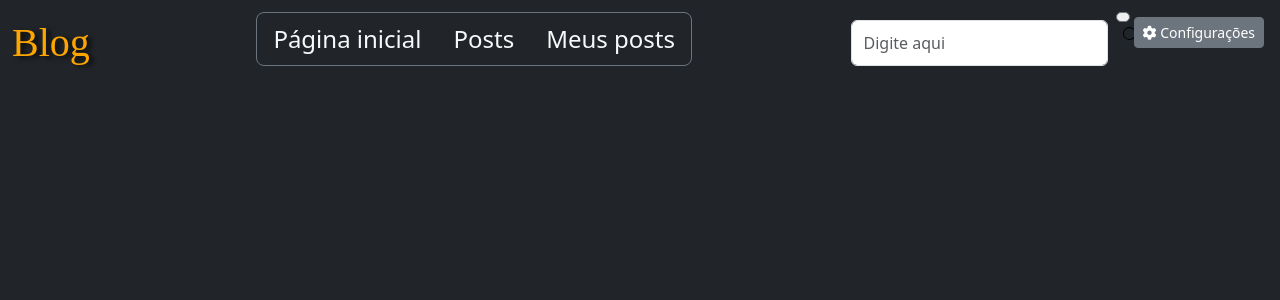
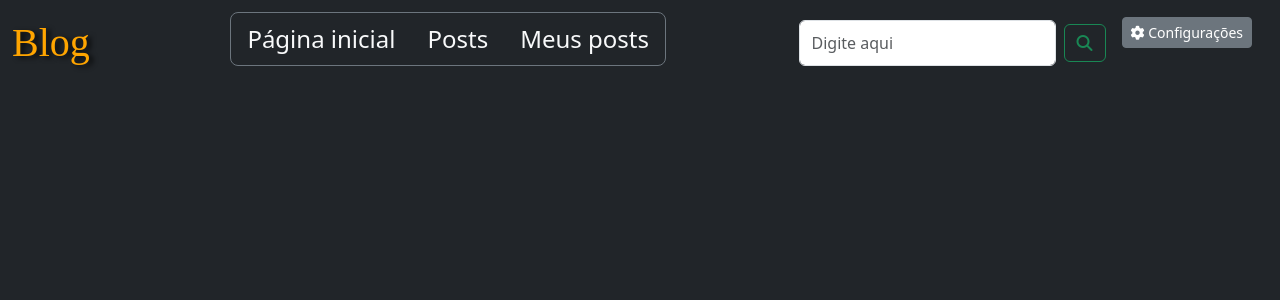
Before and after one commit to hannagabyy/blogproject, a PHP site: page /defaultHtml.php in a window 1280 px wide. Shown: the top 300 px of the page. Run offline with PHP 8.4, Linux system fonts and the light colour scheme; some libraries are stand-ins or nearby versions; some web fonts are replaced.

Commit message:
Arrumando o front do botão pesquisar

```diff
--- a/defaultHtml.php
+++ b/defaultHtml.php
@@ -25,31 +25,27 @@
 
                     <div class="offcanvas-body">
                         <ul class="navbar-nav mx-auto border border-secondary rounded-3 mb-2">
-                            <li class="nav-item mx-2">
-                                <a class="nav-link active text-light" aria-current="page" href="#">Página inicial</a>
+                            <li class="nav-item mx-2 nav-menu-item ">
+                                <a class="nav-link active text-light " aria-current="page" href="#">Página inicial</a>
                             </li>
-                            <li class="nav-item mx-2">
-                                <a class="nav-link text-light" href="../posts/post.php">Posts</a>
+                            <li class="nav-item mx-2 nav-menu-item">
+                                <a class="nav-link text-light " href="../posts/post.php">Posts</a>
                              </li>
-                             <li class="nav-item mx-2">
-                                <a class="nav-link text-light" href="../posts/post.php">Meus posts</a>
+                             <li class="nav-item mx-2 nav-menu-item">
+                                <a class="nav-link text-light " href="../posts/post.php">Meus posts</a>
                              </li>
 
                         </ul>
                         <form class="d-flex g-3" role="search">
                             <input class="form-control m-2" type="search" placeholder="Digite aqui" aria-label="Search">
-                            <button class="pesquisa__submit border border-secondary bg- transparent rounded-3" type="submit">
-                                <svg xmlns="http://www.w3.org/2000/svg" width="16" height="16" fill="currentColor" class="bi bi-search" viewBox="0 0 16 16">
-                                    <path d="M11.742 10.344a6.5 6.5 0 1 0-1.397 1.398h-.001c.03.04.062.078.098.115l3.85 3.85a1 1 0 0 0 1.415-1.414l-3.85-3.85a1.007 1.007 0 0 0-.115-.1zM12 6.5a5.5 5.5 0 1 1-11 0 5.5 5.5 0 0 1 11 0"/>
-                                </svg>
-                             </button>
+                            <button class="btn btn-outline-success w-40 h-70 m-auto" type="submit"> <i class="fa-solid fa-magnifying-glass"></i></button>
                         </form>
 
                             <div class="offcanvas-body">
                                 <ul class="navbar-nav">
                                     <div class="dropdown">
                                     <li class="nav-item dropdown">
-                                            <button class="btn btn-secondary  btn-sm m-1" type="button" data-bs-toggle="dropdown" aria-expanded="false">
+                                            <button class="btn btn-secondary btn-sm m-1 mx-3 m-auto" type="button" data-bs-toggle="dropdown" aria-expanded="false">
                                                 <i class="fa-solid fa-gear" style="color: #fff;"></i>
                                                 Configurações
                                             </button>
--- a/style/cadastrar.css
+++ b/style/cadastrar.css
@@ -1,13 +1,9 @@
-:root{
-    --bg-color: #CACACA;
-}
 
 html{
     height: 100%;
 }
 
 body{
-    background-color: var(--bg-color);
     height: 100%;
 }
 
--- a/style/home.css
+++ b/style/home.css
@@ -1,4 +1,6 @@
 @import url('https://fonts.googleapis.com/css2?family=Agbalumo&family=Poppins:wght@300;400;500;700&display=swap');
+@import url('../style/style.css');
+
 :root{
     --bg-color: #212529;
     --font-color:#525252;
@@ -17,6 +19,7 @@ html{
     font-family: 'Agbalumo';
     text-shadow: 4px 2px 5px rgba(0,0,0,0.75);
 }
+
 .pesquisa__submit{
     width: 10px;
     height: 10px;
--- a/style/index.css
+++ b/style/style.css
@@ -1,3 +1,4 @@
+/*
 :root{
     --bg-color: #1f1f1f;
     --font-color:#525252;;
@@ -25,3 +26,4 @@ main i{
 #usuario, #senha{
     width: 250px;
 }
+ */
```
